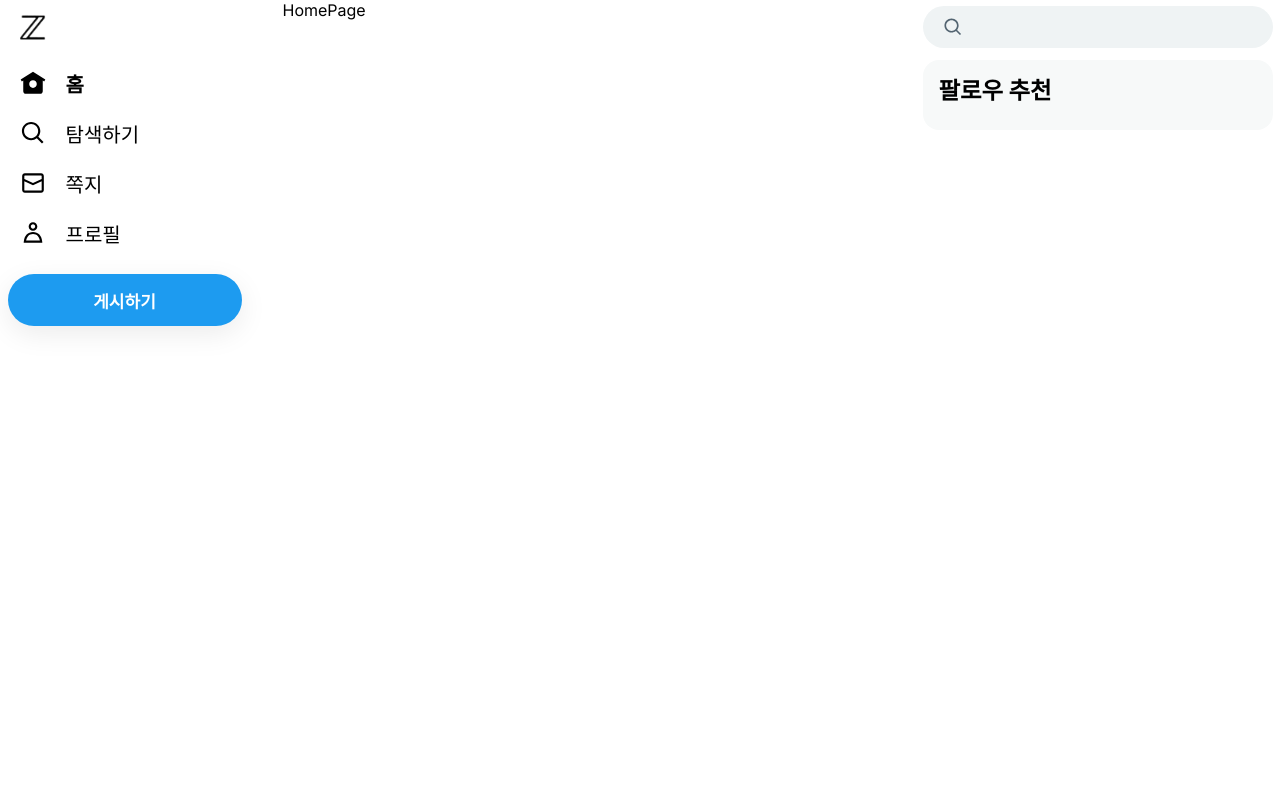
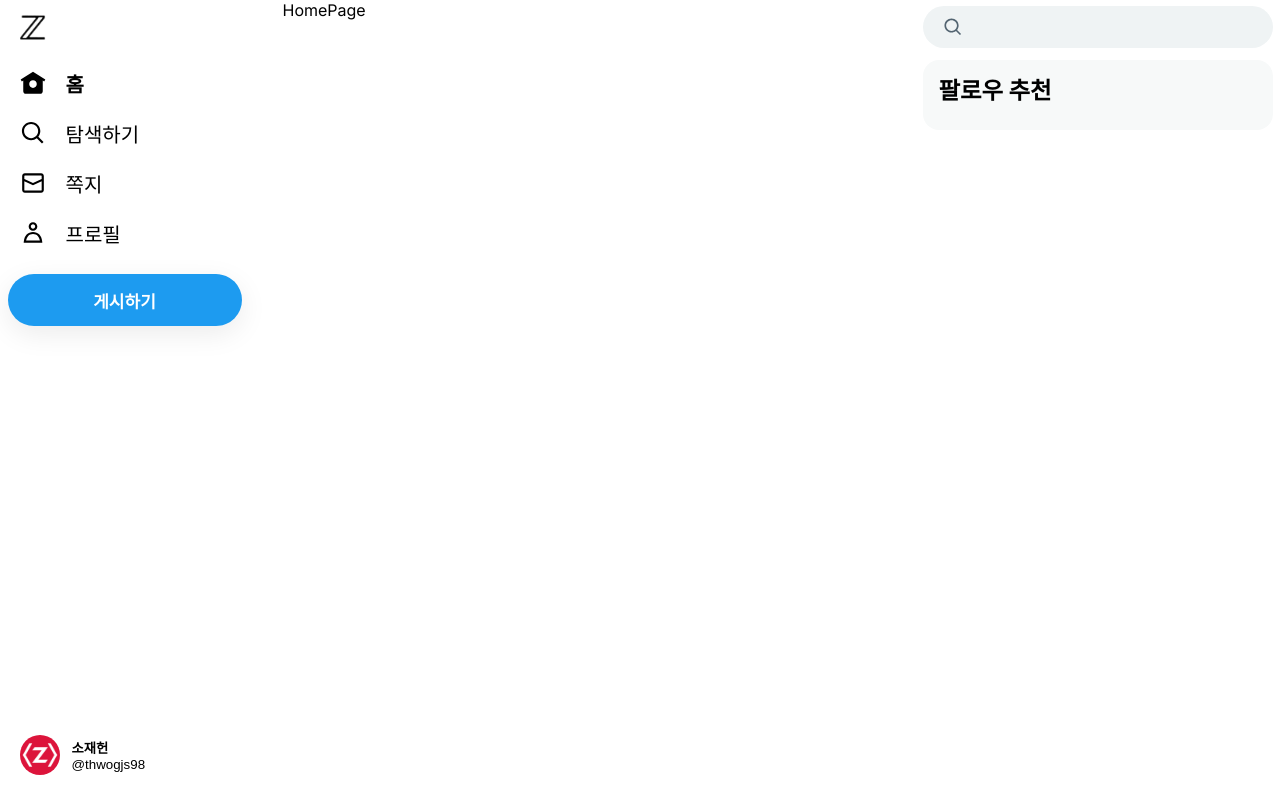
Before and after one commit to Jaeheon-So/z-com-clone, a Next.js app: page /home in a window 1280 px wide. Built offline with nearby package versions, Linux system fonts and the light colour scheme.

Commit message:
feat: afterLogin layout nav 로그아웃 버튼 완성

```diff
--- /dev/null
+++ b/src/app/(afterLogin)/_component/LogoutButton.tsx
@@ -0,0 +1,29 @@
+"use client";
+
+import style from "./logoutButton.module.css";
+import React from "react";
+
+const LogoutButton = () => {
+  const me = {
+    // 임시로 내 정보 있는것처럼
+    id: "thwogjs98",
+    nickname: "소재헌",
+    image: "/5Udwvqim.jpg",
+  };
+
+  const onLogout = () => {};
+
+  return (
+    <button className={style.logOutButton} onClick={onLogout}>
+      <div className={style.logOutUserImage}>
+        <img src={me.image} alt={me.id} />
+      </div>
+      <div className={style.logOutUserName}>
+        <div>{me.nickname}</div>
+        <div>@{me.id}</div>
+      </div>
+    </button>
+  );
+};
+
+export default LogoutButton;
--- a/src/app/(afterLogin)/_component/NavMenu.tsx
+++ b/src/app/(afterLogin)/_component/NavMenu.tsx
@@ -13,7 +13,7 @@ const NavMenu = () => {
 
   const me = {
     // 임시로 내 정보 있는것처럼
-    id: "zerohch0",
+    id: "thwogjs98",
   };
 
   const navMenuData = [
--- /dev/null
+++ b/src/app/(afterLogin)/_component/logoutButton.module.css
@@ -0,0 +1,30 @@
+.logOutButton {
+  width: 258px;
+  height: 66px;
+  padding: 12px;
+  display: flex;
+  margin: 12px 0;
+  cursor: pointer;
+  border: none;
+  align-items: center;
+  background-color: #fff;
+  text-align: left;
+}
+.logOutButton:hover {
+  background-color: rgba(15, 20, 25, 0.1);
+  border-radius: 33px;
+}
+.logOutUserImage {
+  display: flex;
+  align-items: center;
+}
+.logOutUserImage img {
+  width: 40px;
+  border-radius: 50%;
+}
+.logOutUserName {
+  margin: 0 12px;
+}
+.logOutUserName > div:first-child {
+  font-weight: bold;
+}
--- a/src/app/(afterLogin)/layout.tsx
+++ b/src/app/(afterLogin)/layout.tsx
@@ -5,6 +5,7 @@ import Image from "next/image";
 import zLogo from "../../../public/zlogo.png";
 import NavMenu from "./_component/NavMenu";
 import SearchSvg from "./_svg/SearchSvg";
+import LogoutButton from "./_component/LogoutButton";
 
 type Props = {
   children: ReactNode;
@@ -21,7 +22,7 @@ const AfterLoginLayout = ({ children }: Props) => (
             </div>
           </Link>
           <NavMenu />
-          {/* <LogoutButton /> */}
+          <LogoutButton />
         </div>
       </section>
     </header>
```
